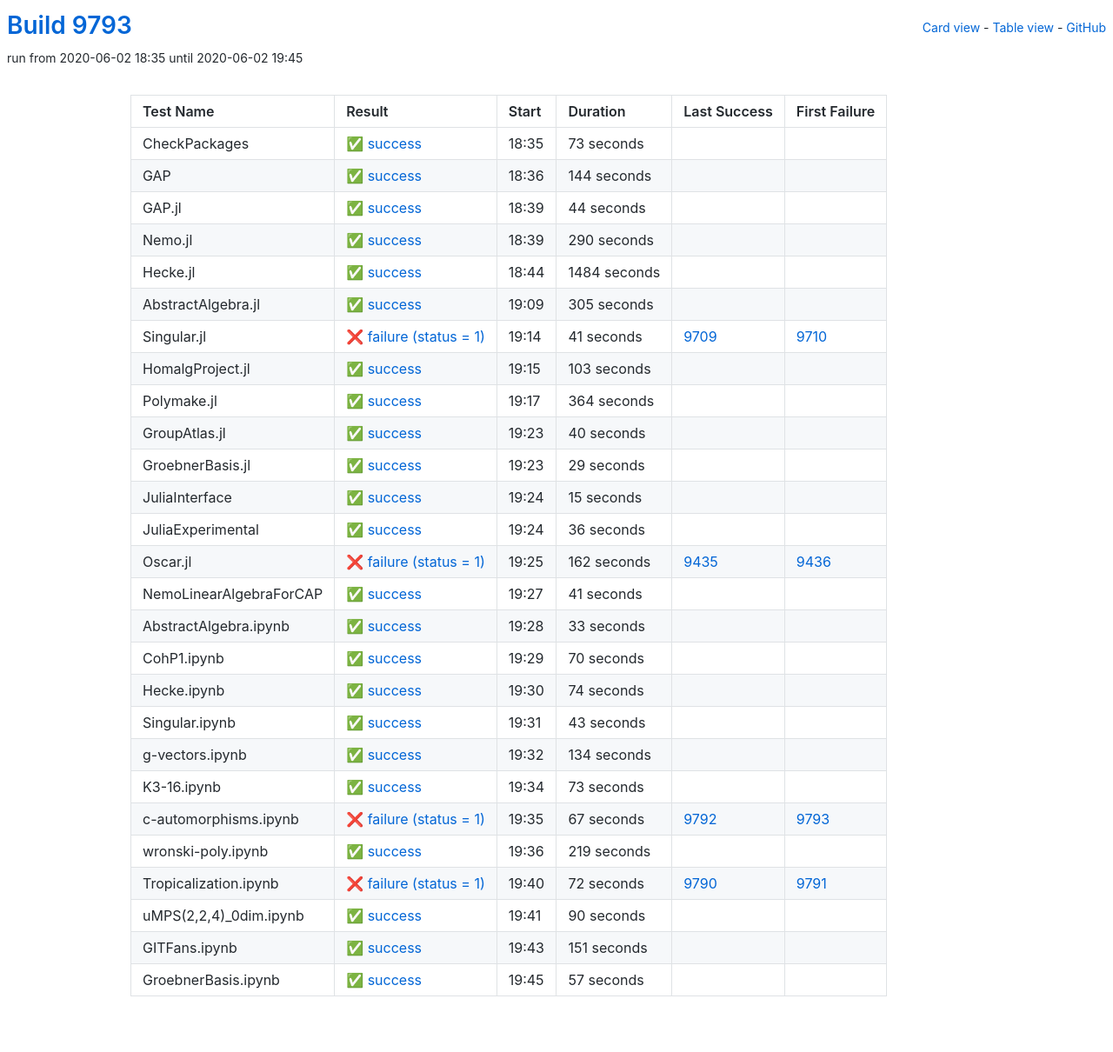
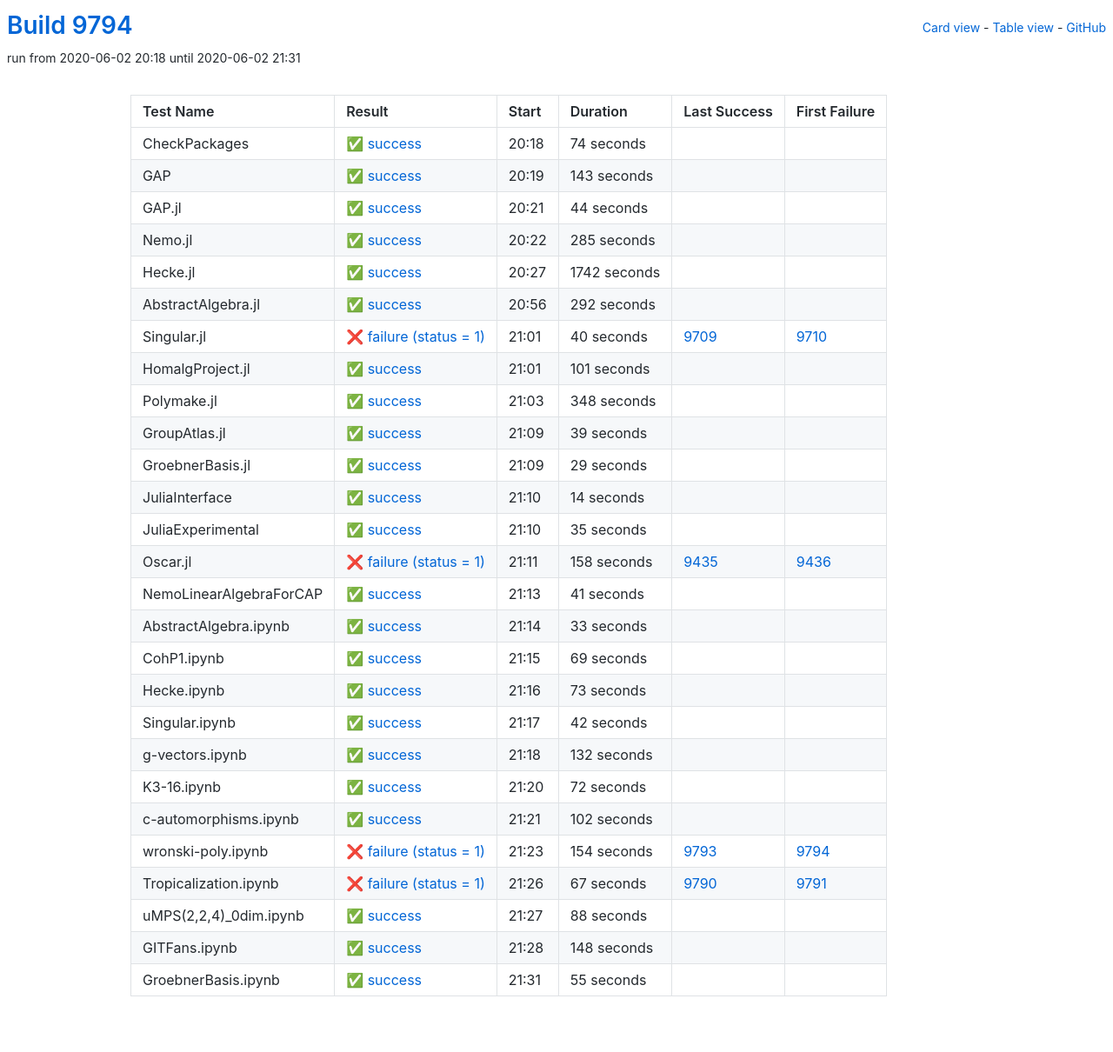
Before and after one commit to oscar-system/oscar-ci-status, a Jekyll site: the page built from table.html, in a window 1280 px wide. Shown: the whole page at 87% size. Built offline with Jekyll 4.4.1, drawn with Linux system fonts in a browser that asks for light colours.

Commit message:
Build 9794

```diff
--- a/_data/ci.yml
+++ b/_data/ci.yml
@@ -1,29 +1,29 @@
-build: 9793
-build_url: https://oscarci.mathematik.uni-kl.de/job/oscar/9793/
+build: 9794
+build_url: https://oscarci.mathematik.uni-kl.de/job/oscar/9794/
 job: oscar
 tests:
-- duration: 73
+- duration: 74
   exitcode: 0
   first_failure: false
   first_failure_url: null
   id: checkpackages
   last_success: false
   last_success_url: null
-  log: https://oscarci.mathematik.uni-kl.de/job/oscar/9793/artifact/logs/build-9793/CheckPackages.log
+  log: https://oscarci.mathematik.uni-kl.de/job/oscar/9794/artifact/logs/build-9794/CheckPackages.log
   name: CheckPackages
-  start: 2020-06-02 18:35
+  start: 2020-06-02 20:18
   status: success
   success: true
-- duration: 144
+- duration: 143
   exitcode: 0
   first_failure: false
   first_failure_url: null
   id: gap
   last_success: false
   last_success_url: null
-  log: https://oscarci.mathematik.uni-kl.de/job/oscar/9793/artifact/logs/build-9793/GAP.log
+  log: https://oscarci.mathematik.uni-kl.de/job/oscar/9794/artifact/logs/build-9794/GAP.log
   name: GAP
-  start: 2020-06-02 18:36
+  start: 2020-06-02 20:19
   status: success
   success: true
 - duration: 44
@@ -33,93 +33,93 @@
   id: gap-jl
   last_success: false
   last_success_url: null
-  log: https://oscarci.mathematik.uni-kl.de/job/oscar/9793/artifact/logs/build-9793/GAP.jl.log
+  log: https://oscarci.mathematik.uni-kl.de/job/oscar/9794/artifact/logs/build-9794/GAP.jl.log
   name: GAP.jl
-  start: 2020-06-02 18:39
+  start: 2020-06-02 20:21
   status: success
   success: true
-- duration: 290
+- duration: 285
   exitcode: 0
   first_failure: false
   first_failure_url: null
   id: nemo-jl
   last_success: false
   last_success_url: null
-  log: https://oscarci.mathematik.uni-kl.de/job/oscar/9793/artifact/logs/build-9793/Nemo.jl.log
+  log: https://oscarci.mathematik.uni-kl.de/job/oscar/9794/artifact/logs/build-9794/Nemo.jl.log
   name: Nemo.jl
-  start: 2020-06-02 18:39
+  start: 2020-06-02 20:22
   status: success
   success: true
-- duration: 1484
+- duration: 1742
   exitcode: 0
   first_failure: false
   first_failure_url: null
   id: hecke-jl
   last_success: false
   last_success_url: null
-  log: https://oscarci.mathematik.uni-kl.de/job/oscar/9793/artifact/logs/build-9793/Hecke.jl.log
+  log: https://oscarci.mathematik.uni-kl.de/job/oscar/9794/artifact/logs/build-9794/Hecke.jl.log
   name: Hecke.jl
-  start: 2020-06-02 18:44
+  start: 2020-06-02 20:27
   status: success
   success: true
-- duration: 305
+- duration: 292
   exitcode: 0
   first_failure: false
   first_failure_url: null
   id: abstractalgebra-jl
   last_success: false
   last_success_url: null
-  log: https://oscarci.mathematik.uni-kl.de/job/oscar/9793/artifact/logs/build-9793/AbstractAlgebra.jl.log
+  log: https://oscarci.mathematik.uni-kl.de/job/oscar/9794/artifact/logs/build-9794/AbstractAlgebra.jl.log
   name: AbstractAlgebra.jl
-  start: 2020-06-02 19:09
+  start: 2020-06-02 20:56
   status: success
   success: true
-- duration: 41
+- duration: 40
   exitcode: 1
   first_failure: 9710
   first_failure_url: https://oscarci.mathematik.uni-kl.de/job/oscar/9710/
   id: singular-jl
   last_success: 9709
   last_success_url: https://oscarci.mathematik.uni-kl.de/job/oscar/9709/
-  log: https://oscarci.mathematik.uni-kl.de/job/oscar/9793/artifact/logs/build-9793/Singular.jl.log
+  log: https://oscarci.mathematik.uni-kl.de/job/oscar/9794/artifact/logs/build-9794/Singular.jl.log
   name: Singular.jl
-  start: 2020-06-02 19:14
+  start: 2020-06-02 21:01
   status: failure
   success: false
-- duration: 103
+- duration: 101
   exitcode: 0
   first_failure: false
   first_failure_url: null
   id: homalgproject-jl
   last_success: false
   last_success_url: null
-  log: https://oscarci.mathematik.uni-kl.de/job/oscar/9793/artifact/logs/build-9793/HomalgProject.jl.log
+  log: https://oscarci.mathematik.uni-kl.de/job/oscar/9794/artifact/logs/build-9794/HomalgProject.jl.log
   name: HomalgProject.jl
-  start: 2020-06-02 19:15
+  start: 2020-06-02 21:01
   status: success
   success: true
-- duration: 364
+- duration: 348
   exitcode: 0
   first_failure: false
   first_failure_url: null
   id: polymake-jl
   last_success: false
   last_success_url: null
-  log: https://oscarci.mathematik.uni-kl.de/job/oscar/9793/artifact/logs/build-9793/Polymake.jl.log
+  log: https://oscarci.mathematik.uni-kl.de/job/oscar/9794/artifact/logs/build-9794/Polymake.jl.log
   name: Polymake.jl
-  start: 2020-06-02 19:17
+  start: 2020-06-02 21:03
   status: success
   success: true
-- duration: 40
+- duration: 39
   exitcode: 0
   first_failure: false
   first_failure_url: null
   id: groupatlas-jl
   last_success: false
   last_success_url: null
-  log: https://oscarci.mathematik.uni-kl.de/job/oscar/9793/artifact/logs/build-9793/GroupAtlas.jl.log
+  log: https://oscarci.mathematik.uni-kl.de/job/oscar/9794/artifact/logs/build-9794/GroupAtlas.jl.log
   name: GroupAtlas.jl
-  start: 2020-06-02 19:23
+  start: 2020-06-02 21:09
   status: success
   success: true
 - duration: 29
@@ -129,45 +129,45 @@
   id: groebnerbasis-jl
   last_success: false
   last_success_url: null
-  log: https://oscarci.mathematik.uni-kl.de/job/oscar/9793/artifact/logs/build-9793/GroebnerBasis.jl.log
+  log: https://oscarci.mathematik.uni-kl.de/job/oscar/9794/artifact/logs/build-9794/GroebnerBasis.jl.log
   name: GroebnerBasis.jl
-  start: 2020-06-02 19:23
+  start: 2020-06-02 21:09
   status: success
   success: true
-- duration: 15
+- duration: 14
   exitcode: 0
   first_failure: false
   first_failure_url: null
   id: juliainterface
   last_success: false
   last_success_url: null
-  log: https://oscarci.mathematik.uni-kl.de/job/oscar/9793/artifact/logs/build-9793/JuliaInterface.log
+  log: https://oscarci.mathematik.uni-kl.de/job/oscar/9794/artifact/logs/build-9794/JuliaInterface.log
   name: JuliaInterface
-  start: 2020-06-02 19:24
+  start: 2020-06-02 21:10
   status: success
   success: true
-- duration: 36
+- duration: 35
   exitcode: 0
   first_failure: false
   first_failure_url: null
   id: juliaexperimental
   last_success: false
   last_success_url: null
-  log: https://oscarci.mathematik.uni-kl.de/job/oscar/9793/artifact/logs/build-9793/JuliaExperimental.log
+  log: https://oscarci.mathematik.uni-kl.de/job/oscar/9794/artifact/logs/build-9794/JuliaExperimental.log
   name: JuliaExperimental
-  start: 2020-06-02 19:24
+  start: 2020-06-02 21:10
   status: success
   success: true
-- duration: 162
+- duration: 158
   exitcode: 1
   first_failure: 9436
   first_failure_url: https://oscarci.mathematik.uni-kl.de/job/oscar/9436/
   id: oscar-jl
   last_success: 9435
   last_success_url: https://oscarci.mathematik.uni-kl.de/job/oscar/9435/
-  log: https://oscarci.mathematik.uni-kl.de/job/oscar/9793/artifact/logs/build-9793/Oscar.jl.log
+  log: https://oscarci.mathematik.uni-kl.de/job/oscar/9794/artifact/logs/build-9794/Oscar.jl.log
   name: Oscar.jl
-  start: 2020-06-02 19:25
+  start: 2020-06-02 21:11
   status: failure
   success: false
 - duration: 41
@@ -177,9 +177,9 @@
   id: nemolinearalgebraforcap
   last_success: false
   last_success_url: null
-  log: https://oscarci.mathematik.uni-kl.de/job/oscar/9793/artifact/logs/build-9793/NemoLinearAlgebraForCAP.log
+  log: https://oscarci.mathematik.uni-kl.de/job/oscar/9794/artifact/logs/build-9794/NemoLinearAlgebraForCAP.log
   name: NemoLinearAlgebraForCAP
-  start: 2020-06-02 19:27
+  start: 2020-06-02 21:13
   status: success
   success: true
 - duration: 33
@@ -189,140 +189,140 @@
   id: abstractalgebra-ipynb
   last_success: false
   last_success_url: null
-  log: https://oscarci.mathematik.uni-kl.de/job/oscar/9793/artifact/logs/build-9793/AbstractAlgebra.ipynb.log
+  log: https://oscarci.mathematik.uni-kl.de/job/oscar/9794/artifact/logs/build-9794/AbstractAlgebra.ipynb.log
   name: AbstractAlgebra.ipynb
-  start: 2020-06-02 19:28
+  start: 2020-06-02 21:14
   status: success
   success: true
-- duration: 70
+- duration: 69
   exitcode: 0
   first_failure: false
   first_failure_url: null
   id: cohp1-ipynb
   last_success: false
   last_success_url: null
-  log: https://oscarci.mathematik.uni-kl.de/job/oscar/9793/artifact/logs/build-9793/CohP1.ipynb.log
+  log: https://oscarci.mathematik.uni-kl.de/job/oscar/9794/artifact/logs/build-9794/CohP1.ipynb.log
   name: CohP1.ipynb
-  start: 2020-06-02 19:29
+  start: 2020-06-02 21:15
   status: success
   success: true
-- duration: 74
+- duration: 73
   exitcode: 0
   first_failure: false
   first_failure_url: null
   id: hecke-ipynb
   last_success: false
   last_success_url: null
-  log: https://oscarci.mathematik.uni-kl.de/job/oscar/9793/artifact/logs/build-9793/Hecke.ipynb.log
+  log: https://oscarci.mathematik.uni-kl.de/job/oscar/9794/artifact/logs/build-9794/Hecke.ipynb.log
   name: Hecke.ipynb
-  start: 2020-06-02 19:30
+  start: 2020-06-02 21:16
   status: success
   success: true
-- duration: 43
+- duration: 42
   exitcode: 0
   first_failure: false
   first_failure_url: null
   id: singular-ipynb
   last_success: false
   last_success_url: null
-  log: https://oscarci.mathematik.uni-kl.de/job/oscar/9793/artifact/logs/build-9793/Singular.ipynb.log
+  log: https://oscarci.mathematik.uni-kl.de/job/oscar/9794/artifact/logs/build-9794/Singular.ipynb.log
   name: Singular.ipynb
-  start: 2020-06-02 19:31
+  start: 2020-06-02 21:17
   status: success
   success: true
-- duration: 134
+- duration: 132
   exitcode: 0
   first_failure: false
   first_failure_url: null
   id: g-vectors-ipynb
   last_success: false
   last_success_url: null
-  log: https://oscarci.mathematik.uni-kl.de/job/oscar/9793/artifact/logs/build-9793/g-vectors.ipynb.log
+  log: https://oscarci.mathematik.uni-kl.de/job/oscar/9794/artifact/logs/build-9794/g-vectors.ipynb.log
   name: g-vectors.ipynb
-  start: 2020-06-02 19:32
+  start: 2020-06-02 21:18
   status: success
   success: true
-- duration: 73
+- duration: 72
   exitcode: 0
   first_failure: false
   first_failure_url: null
   id: k3-16-ipynb
   last_success: false
   last_success_url: null
-  log: https://oscarci.mathematik.uni-kl.de/job/oscar/9793/artifact/logs/build-9793/K3-16.ipynb.log
+  log: https://oscarci.mathematik.uni-kl.de/job/oscar/9794/artifact/logs/build-9794/K3-16.ipynb.log
   name: K3-16.ipynb
-  start: 2020-06-02 19:34
+  start: 2020-06-02 21:20
   status: success
   success: true
-- duration: 67
-  exitcode: 1
-  first_failure: 9793
-  first_failure_url: https://oscarci.mathematik.uni-kl.de/job/oscar/9793/
-  id: c-automorphisms-ipynb
-  last_success: 9792
-  last_success_url: https://oscarci.mathematik.uni-kl.de/job/oscar/9792/
-  log: https://oscarci.mathematik.uni-kl.de/job/oscar/9793/artifact/logs/build-9793/c-automorphisms.ipynb.log
-  name: c-automorphisms.ipynb
-  start: 2020-06-02 19:35
-  status: failure
-  success: false
-- duration: 219
+- duration: 102
   exitcode: 0
   first_failure: false
   first_failure_url: null
-  id: wronski-poly-ipynb
+  id: c-automorphisms-ipynb
   last_success: false
   last_success_url: null
-  log: https://oscarci.mathematik.uni-kl.de/job/oscar/9793/artifact/logs/build-9793/wronski-poly.ipynb.log
-  name: wronski-poly.ipynb
-  start: 2020-06-02 19:36
+  log: https://oscarci.mathematik.uni-kl.de/job/oscar/9794/artifact/logs/build-9794/c-automorphisms.ipynb.log
+  name: c-automorphisms.ipynb
+  start: 2020-06-02 21:21
   status: success
   success: true
-- duration: 72
+- duration: 154
+  exitcode: 1
+  first_failure: 9794
+  first_failure_url: https://oscarci.mathematik.uni-kl.de/job/oscar/9794/
+  id: wronski-poly-ipynb
+  last_success: 9793
+  last_success_url: https://oscarci.mathematik.uni-kl.de/job/oscar/9793/
+  log: https://oscarci.mathematik.uni-kl.de/job/oscar/9794/artifact/logs/build-9794/wronski-poly.ipynb.log
+  name: wronski-poly.ipynb
+  start: 2020-06-02 21:23
+  status: failure
+  success: false
+- duration: 67
   exitcode: 1
   first_failure: 9791
   first_failure_url: https://oscarci.mathematik.uni-kl.de/job/oscar/9791/
   id: tropicalization-ipynb
   last_success: 9790
   last_success_url: https://oscarci.mathematik.uni-kl.de/job/oscar/9790/
-  log: https://oscarci.mathematik.uni-kl.de/job/oscar/9793/artifact/logs/build-9793/Tropicalization.ipynb.log
+  log: https://oscarci.mathematik.uni-kl.de/job/oscar/9794/artifact/logs/build-9794/Tropicalization.ipynb.log
   name: Tropicalization.ipynb
-  start: 2020-06-02 19:40
+  start: 2020-06-02 21:26
   status: failure
   success: false
-- duration: 90
+- duration: 88
   exitcode: 0
   first_failure: false
   first_failure_url: null
   id: umps-2-2-4-0dim-ipynb
   last_success: false
   last_success_url: null
-  log: https://oscarci.mathematik.uni-kl.de/job/oscar/9793/artifact/logs/build-9793/uMPS-2-2-4-_0dim.ipynb.log
+  log: https://oscarci.mathematik.uni-kl.de/job/oscar/9794/artifact/logs/build-9794/uMPS-2-2-4-_0dim.ipynb.log
   name: uMPS(2,2,4)_0dim.ipynb
-  start: 2020-06-02 19:41
+  start: 2020-06-02 21:27
   status: success
   success: true
-- duration: 151
+- duration: 148
   exitcode: 0
   first_failure: false
   first_failure_url: null
   id: gitfans-ipynb
   last_success: false
   last_success_url: null
-  log: https://oscarci.mathematik.uni-kl.de/job/oscar/9793/artifact/logs/build-9793/GITFans.ipynb.log
+  log: https://oscarci.mathematik.uni-kl.de/job/oscar/9794/artifact/logs/build-9794/GITFans.ipynb.log
   name: GITFans.ipynb
-  start: 2020-06-02 19:43
+  start: 2020-06-02 21:28
   status: success
   success: true
-- duration: 57
+- duration: 55
   exitcode: 0
   first_failure: false
   first_failure_url: null
   id: groebnerbasis-ipynb
   last_success: false
   last_success_url: null
-  log: https://oscarci.mathematik.uni-kl.de/job/oscar/9793/artifact/logs/build-9793/GroebnerBasis.ipynb.log
+  log: https://oscarci.mathematik.uni-kl.de/job/oscar/9794/artifact/logs/build-9794/GroebnerBasis.ipynb.log
   name: GroebnerBasis.ipynb
-  start: 2020-06-02 19:45
+  start: 2020-06-02 21:31
   status: success
   success: true
```
Also changed, not shown: README.md.
